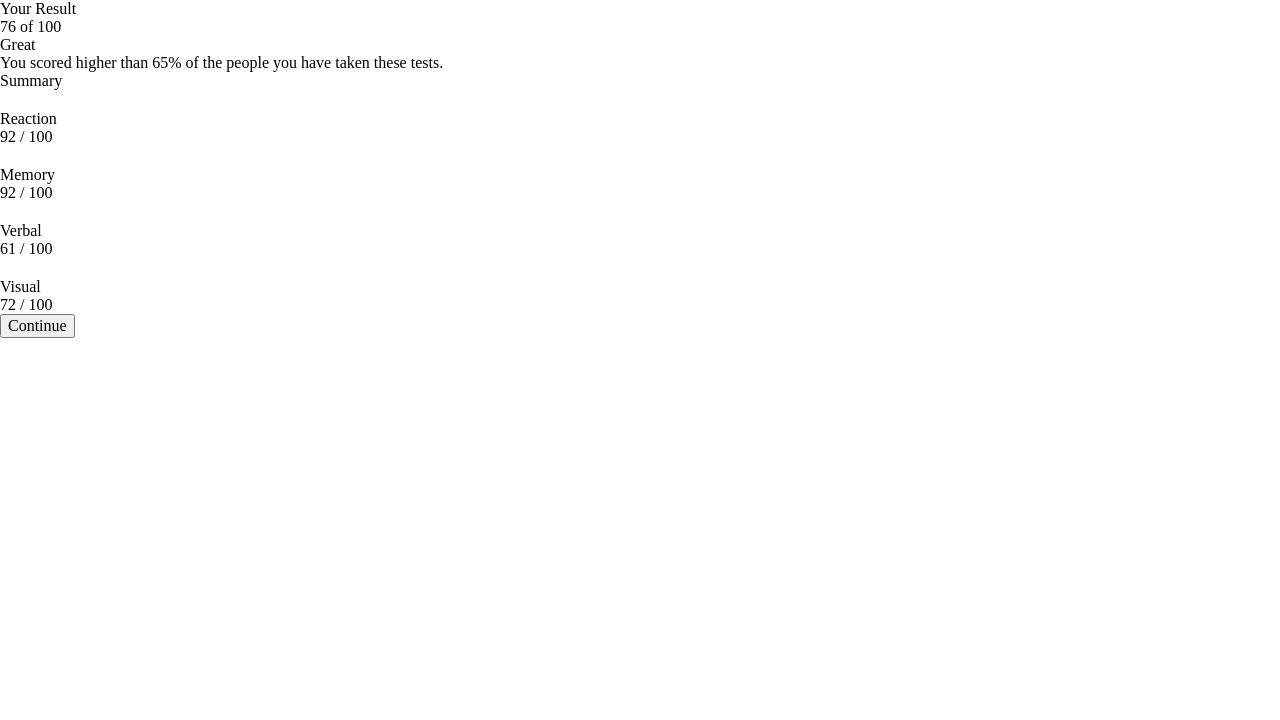
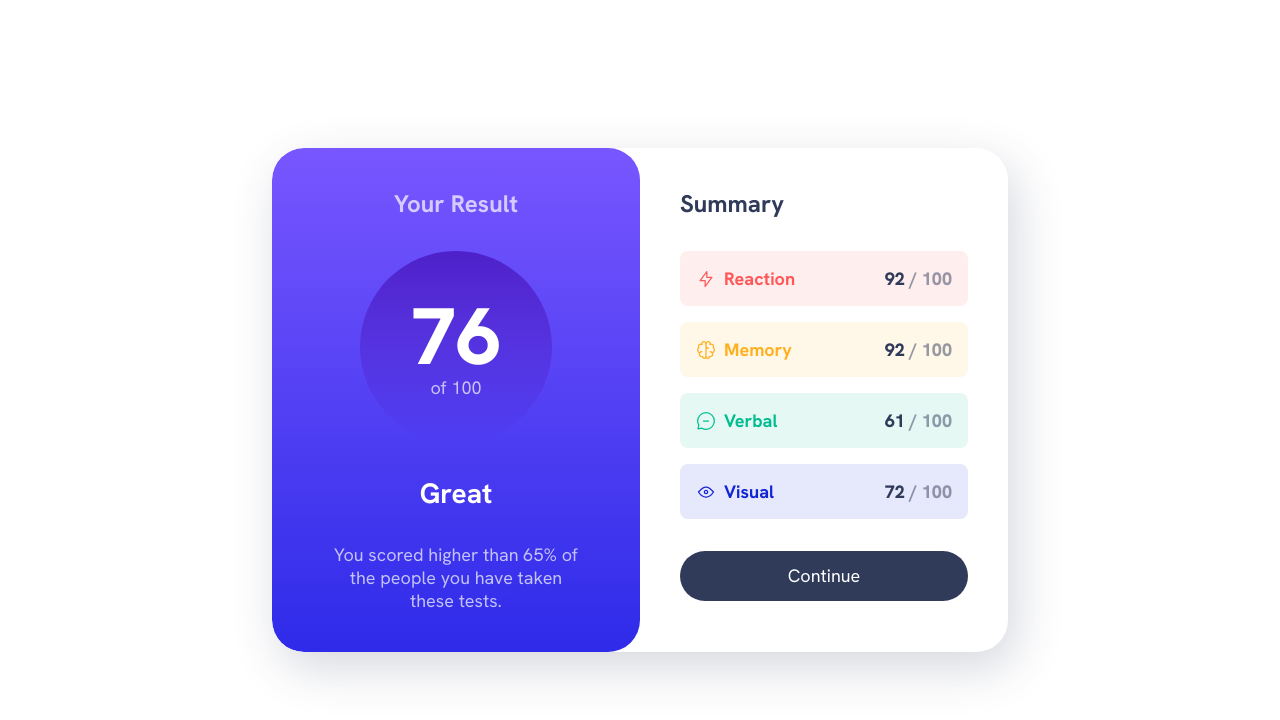
Before and after one commit to zoxabbasi/results-summary-component_frontend-mentor, a plain HTML site: page index.html in a window 1280 px wide. Drawn offline with Linux system fonts and the light colour scheme.

Commit message:
Finished project

```diff
--- a/index.html
+++ b/index.html
@@ -11,32 +11,36 @@
 
 <body>
     <main>
-        <section class="main-section">
+        <section class="result-summary">
 
             <!-- Result section -->
-            <section class="result grid-space" data-spacing="large">
+            <section class="results grid-flow" data-spacing="large">
                 <h1 class="section-title">
                     Your Result
                 </h1>
                 <p class="result-score">
                     <span>76</span> of 100
                 </p>
-                <div class="grid-space">
+                <!-- We want larger spacing on this section, so we will use attribute selector (you can use a modifier class instead of a data selector)  -->
+                <div class="grid-flow" data-spacing="large">
                     <p class="result-rank">Great</p>
                     <p class="result-paragraph">You scored higher than 65% of the people you have taken these tests.</p>
                 </div>
             </section>
 
             <!-- Summary Section -->
-            <section class="summary grid-space" data-spacing="large">
+            <section class="summary grid-flow" data-spacing="large">
                 <h2 class="section-title">
                     Summary
                 </h2>
 
                 <!-- Summary sub-sections -->
-                <div class="grid-space">
-                    <div class="summary-section" data-item-type="accent-1">
-                        <div class="summary-item">
+                <div class="grid-flow">
+                    <div class="summary-item" data-item-type="accent-1">
+                        <div class="flex-group">
+
+                            <!-- We have removed the stroke property from the svg, which gives it the required color and added a class named summary-icon -->
+                            <!-- And will use data attribute to control the color of the svg dynamically -->
                             <svg class="summary-icon" xmlns="http://www.w3.org/2000/svg" width="20" height="20"
                                 fill="none" viewBox="0 0 20 20">
                                 <path stroke-linecap="round" stroke-linejoin="round" stroke-width="1.25"
@@ -48,8 +52,8 @@
                             <span>92 </span>/ 100
                         </p>
                     </div>
-                    <div class="summary-section" data-item-type="accent-2">
-                        <div class="summary-item">
+                    <div class="summary-item" data-item-type="accent-2">
+                        <div class="flex-group">
                             <svg class="summary-icon" xmlns="http://www.w3.org/2000/svg" width="20" height="20"
                                 fill="none" viewBox="0 0 20 20">
                                 <path stroke-linecap="round" stroke-linejoin="round" stroke-width="1.25"
@@ -67,8 +71,8 @@
                             <span>92 </span>/ 100
                         </p>
                     </div>
-                    <div class="summary-section" data-item-type="accent-3">
-                        <div class="summary-item">
+                    <div class="summary-item" data-item-type="accent-3">
+                        <div class="flex-group">
                             <svg class="summary-icon" xmlns="http://www.w3.org/2000/svg" width="20" height="20"
                                 fill="none" viewBox="0 0 20 20">
                                 <path stroke-linecap="round" stroke-linejoin="round" stroke-width="1.25"
@@ -80,8 +84,8 @@
                             <span>61 </span>/ 100
                         </p>
                     </div>
-                    <div class="summary-section" data-item-type="accent-4">
-                        <div class="summary-item">
+                    <div class="summary-item" data-item-type="accent-4">
+                        <div class="flex-group">
                             <svg class="summary-icon" xmlns="http://www.w3.org/2000/svg" width="20" height="20"
                                 fill="none" viewBox="0 0 20 20">
                                 <path stroke-linecap="round" stroke-linejoin="round" stroke-width="1.25"
--- a/style/style.css
+++ b/style/style.css
@@ -10,12 +10,14 @@
     src: url('assets/fonts/HankenGrotesk-VariableFont_wght.ttf') format('truetype');
 }
 
+/* Setting up varibales, these are custom properties */
 :root {
     --clr-primary-hsl-400: 252, 100%, 67%;
     --clr-primary-hsl-500: 256, 72%, 46%;
     --clr-secondary-hsl-400: 241, 81%, 54%;
     --clr-secondary-hsl-500: 241, 72%, 46%;
 
+    /* Created varialbes for hsl values, and then added them along with hsl function so we can map them together */
     --clr-neutral-hsl-100: 0, 0%, 100%;
     --clr-neutral-hsl-200: 221, 100%, 96%;
     --clr-neutral-hsl-300: 241, 100%, 89%;
@@ -56,6 +58,7 @@
     --fs-900: 5rem;
 }
 
+/* A simple reset at the start of the project */
 *,
 *::before,
 *::after {
@@ -64,6 +67,8 @@
 
 * {
     margin: 0;
+
+    /* Setting the font to inherit, which sets all the font sizes back to 1rem */
     font: inherit;
 }
 
@@ -72,3 +77,183 @@ svg {
     display: block;
     max-width: 100%;
 }
+
+/* Styling the page */
+body {
+    font-family: var(--font-family-default);
+    font-size: var(--fs-400);
+    color: var(--clr-neutral-700);
+}
+
+/* To center everything on large screen */
+@media(min-width: 375px) {
+    body {
+        min-height: 100vh;
+        display: grid;
+        place-items: center;
+    }
+}
+
+/* Generic style */
+.section-title {
+    font-weight: var(--fw-bold);
+    font-size: var(--fs-600);
+}
+
+/* Styling the button */
+.button {
+    color: var(--clr-neutral-100);
+    line-height: 1;
+    background: var(--clr-neutral-700);
+    padding: 1rem 2rem;
+    border: 0;
+
+    /* Using high number ensures we get the pill shape */
+    border-radius: 100vw;
+    cursor: pointer;
+}
+
+.button:hover,
+.button:focus-visible {
+    background: var(--gradient-primary);
+}
+
+/* Styling result summary section */
+.result-summary {
+
+    /* Locally scopped custom property */
+    /* This will control the padding on the entire element even though it's the children who inherit the property */
+    --padding: 2.5rem;
+    --border-radius: 2rem;
+    max-width: 46rem;
+    display: grid;
+}
+
+@media(min-width: 375px) {
+    .result-summary {
+        /* To give it space on the left and right */
+        margin-inline: 1rem;
+        grid-template-columns: 1fr 1fr;
+        border-radius: var(--border-radius);
+
+        /* To get the round borders on the sides */
+        overflow: hidden;
+
+        /* Using hsl function to control the opacity of the box-shadown 0.2 */
+        box-shadow: .5rem 1rem 3rem hsl(var(--clr-neutral-hsl-700), .2)
+    }
+}
+
+
+.results {
+    color: hsl(var(--clr-neutral-hsl-100), .7);
+    text-align: center;
+    padding: var(--padding) calc(var(--padding)* 1.5);
+    background: var(--gradient-primary);
+    border-radius: 0 0 var(--border-radius) var(--border-radius);
+}
+
+@media(min-width: 375px) {
+    .results {
+        border-radius: var(--border-radius)
+    }
+}
+
+.grid-flow {
+    display: grid;
+
+    /* If you don't use this, grid wants to streach and will take up all the available space */
+    align-content: start;
+    gap: 1rem;
+}
+
+.grid-flow[data-spacing='large'] {
+    gap: 2rem;
+}
+
+.section-title {
+    font-weight: var(--fw-bold);
+    font-size: var(--fs-600);
+}
+
+.result-score {
+    display: grid;
+    place-content: center;
+    width: 12rem;
+
+    /* To center everthing in the space that it has */
+    margin-inline: auto;
+    background: var(--gradient-to-transparent);
+
+    /* To insure it is a perfect circle */
+    aspect-ratio: 1 / 1;
+    border-radius: 50%;
+}
+
+.result-score span {
+    display: block;
+    font-size: var(--fs-900);
+    font-weight: var(--fw-black);
+    line-height: 1;
+    color: hsl(var(--clr-neutral-hsl-100));
+}
+
+.result-rank {
+    color: hsl(var(--clr-neutral-hsl-100));
+    font-size: var(--fs-700);
+    font-weight: var(--fw-bold);
+}
+
+.summary {
+    padding: var(--padding);
+}
+
+.summary-item {
+    display: flex;
+    justify-content: space-between;
+    align-items: center;
+    padding: 1rem;
+    border-radius: .5rem;
+    background-color: hsl(var(--item-color), .1);
+}
+
+.summary-item svg {
+    stroke: hsl(var(--item-color));
+}
+
+.flex-group {
+    display: flex;
+    align-items: center;
+    gap: .5rem;
+    flex-wrap: wrap;
+}
+
+.summary-item-title {
+    color: hsl(var(--item-color));
+    font-weight: var(--fw-bold);
+}
+
+.summary-item[data-item-type="accent-1"] {
+    --item-color: var(--clr-accent-1);
+}
+
+.summary-item[data-item-type="accent-2"] {
+    --item-color: var(--clr-accent-2);
+}
+
+.summary-item[data-item-type="accent-3"] {
+    --item-color: var(--clr-accent-3);
+}
+
+.summary-item[data-item-type="accent-4"] {
+    --item-color: var(--clr-accent-4);
+}
+
+.summary-score {
+    font-weight: var(--fw-black);
+    color: hsl(var(--clr-neutral-hsl-700), .5);
+}
+
+.summary-score span {
+    color: var(--clr-neutral-700);
+}
```
Also changed, not shown: images/default.png (added), images/mobile.png (added).
